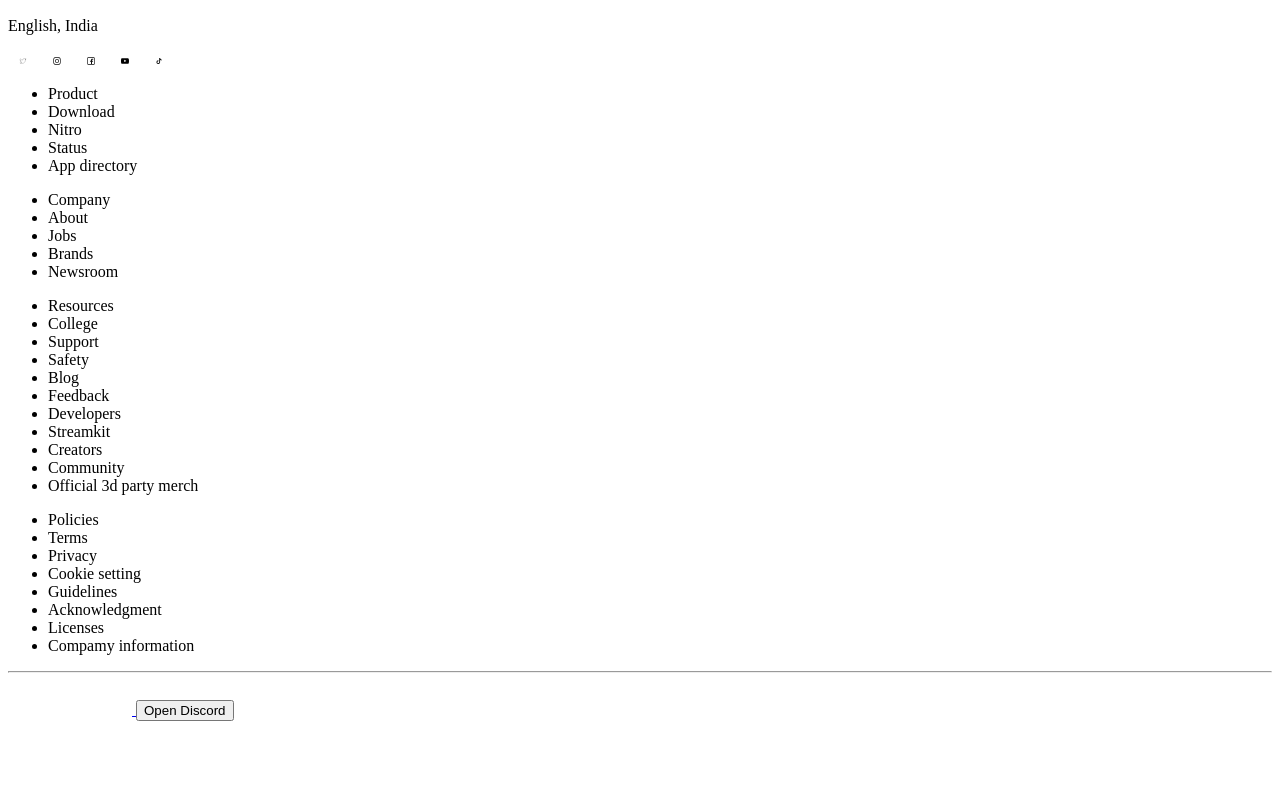
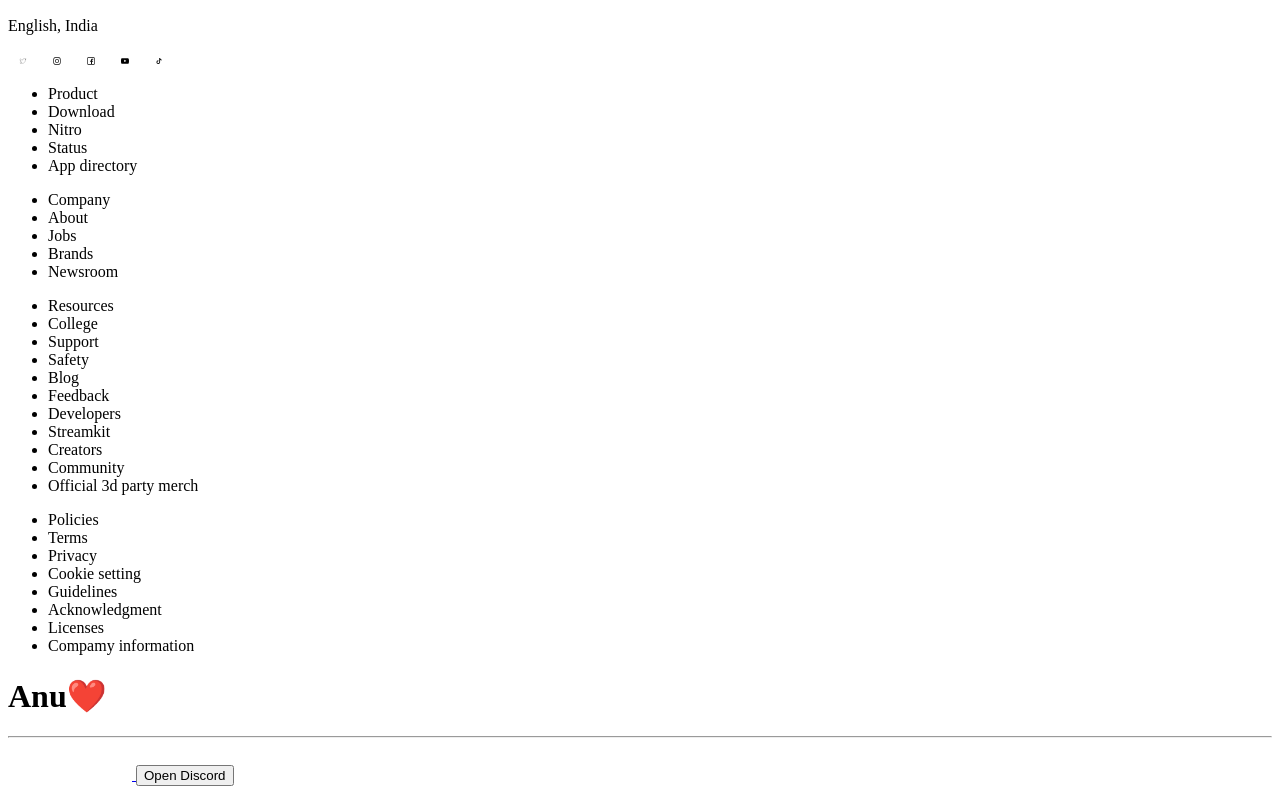
Before and after one commit to Anu074/discord-clone, a plain HTML site: page index.html in a window 1280 px wide. Shown: the part 4511-5305 px from the top of the page. Before the commit the page ends 5240 px from the top, so only its background shows below. Drawn offline with Linux system fonts and the light colour scheme.

Commit message:
updated footer

```diff
--- a/index.html
+++ b/index.html
@@ -245,12 +245,14 @@
             </div>
 
         </div>
+        <h1 class="text-[#9CA3AF] select-none font-bold text-[40px] ml-48">Anu❤️</h1>
         <hr class="max-w-[1200px] mx-auto mt-10">
 
         <div class=" max-w-[1200px] flex flex-row mx-auto justify-between mt-10 pb-10">
             <a href="#">
                 <img src="./Images/logo.svg" alt="">
             </a>
+
             <a href="https://discord.com/">
                 <button class="bg-[#404EED] rounded-full self-center p-2
                 px-4 text-white text-[14px]">
```
